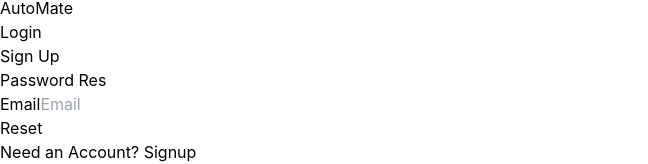
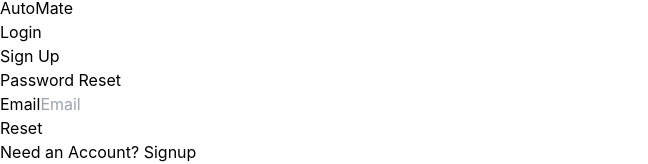
Before and after one commit to CSC456-AutoMate/Auto-Mate, a React (Vite) app: page /reset in a window 1280 px wide. Shown: the part 498-662 px from the top of the page, without its empty margins (0-648 px from the left). Built offline with nearby package versions, Linux system fonts and the light colour scheme; no server answers.

Commit message:
added password reset

```diff
--- a/src/components/ForgotPassword.jsx
+++ b/src/components/ForgotPassword.jsx
@@ -20,7 +20,7 @@ const ForgotPassword = () => {
     return (
         <div className="flex h-screen bg-slate-400">
         <div className="w-full max-w-xs m-auto bg-white rounded-lg p-5">
-          <a data-testid="login-1" class="flex justify-center items-center mb-3 font-bold">Password Res</a>
+          <a data-testid="login-1" class="flex justify-center items-center mb-3 font-bold">Password Reset</a>
           {/* <img class="w-20 mx-auto mb-5" src={} /> */}
           <form onSubmit={(e) => handleSubmit(e)}>
             <div>
```
